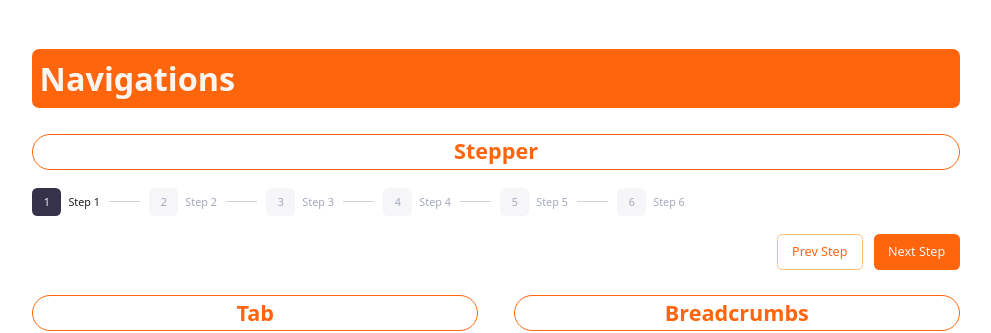
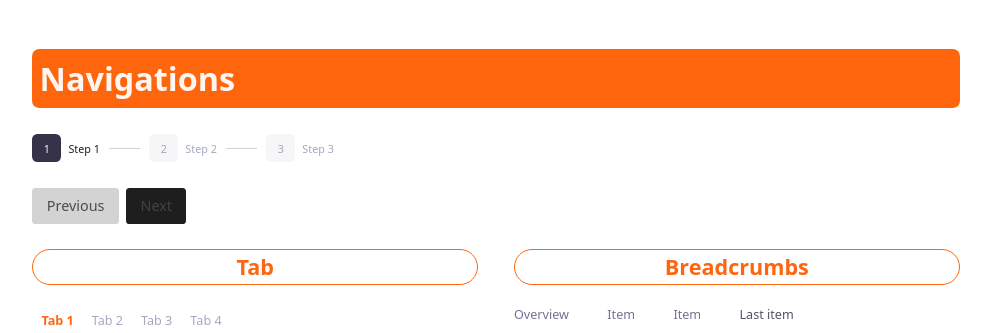
Before and after one commit to ramdanagussaputra/base-ui, a React (Vite) app: page /overview/styleguide in a window 1280 px wide. Shown: the part 5702-6035 px from the top of the page, without its empty margins (270-1261 px from the left). Built offline with nearby package versions, Linux system fonts and the light colour scheme; some icons are missing.

Commit message:
refactor(Stepper): update context and provider structure for improved flexibility

```diff
--- a/lib/components/stepper/context/useStepperContext.tsx
+++ b/lib/components/stepper/context/useStepperContext.tsx
@@ -1,58 +1,37 @@
-import useQueryParams from "#/hook/useQueryParams";
 import { createContext, useContext } from "react";
 
 type StepperContext = {
   currentStep: number;
   setStep: (step: number) => void;
-  nextStep: () => void;
-  prevStep: () => void;
+  nextStep?: () => void;
+  prevStep?: () => void;
 };
 
-export const stepperContext = createContext<StepperContext | undefined>({
-  currentStep: 1,
-  setStep: () => {},
-  nextStep: () => {},
-  prevStep: () => {},
-});
+const stepperContext = createContext<StepperContext | undefined>(undefined);
 
 export function useStepperContext() {
   const context = useContext(stepperContext);
-
   if (!context) {
     throw new Error("useStepperContext must be used within a StepperProvider");
   }
-
   return context;
 }
 
 interface StepperProviderProps {
   children: React.ReactNode;
+  currentStep: number;
+  setStep: (step: number) => void;
+  nextStep?: () => void;
+  prevStep?: () => void;
 }
 
-export function StepperProvider({ children }: Readonly<StepperProviderProps>) {
-  const [searchParams, setSearchParams] = useQueryParams();
-
-  const currentStep = searchParams.get("step")
-    ? Number(searchParams.get("step"))
-    : 0;
-
-  function setStep(step: number) {
-    searchParams.set("step", String(step));
-    setSearchParams();
-  }
-
-  function nextStep() {
-    if (currentStep <= 6) {
-      setStep(currentStep + 1);
-    }
-  }
-
-  function prevStep() {
-    if (currentStep > 1) {
-      setStep(currentStep - 1);
-    }
-  }
-
+export function StepperProvider({
+  children,
+  currentStep,
+  setStep,
+  nextStep,
+  prevStep,
+}: Readonly<StepperProviderProps>) {
   return (
     <stepperContext.Provider
       value={{
--- a/src/component/styleguide/navigations/Navigations.tsx
+++ b/src/component/styleguide/navigations/Navigations.tsx
@@ -1,15 +1,46 @@
+import { useState } from "react";
+import { StepperProvider } from "#/components/stepper/context/useStepperContext";
+
 import StyleguideGroup from "@/component/styleguide/StyleguideGroup";
 import StyleguideTitle from "@/component/styleguide/StyleguideTitle";
-import Stepper from "@/component/styleguide/navigations/stepper/Stepper";
+import { Stepper } from "#/components/stepper/Stepper";
 import Tabs from "@/component/styleguide/navigations/tabs/Tabs";
 import Breadcrumbs from "@/component/styleguide/navigations/breadcrumbs/Breadcrumbs";
 
 function Navigation() {
+  const [currentStep, setStep] = useState(1);
+  const labels = ["Step 1", "Step 2", "Step 3"]; // Example labels
+
   return (
     <StyleguideGroup>
       <StyleguideTitle>Navigations</StyleguideTitle>
 
-      <Stepper />
+      <StepperProvider
+        currentStep={currentStep}
+        setStep={setStep}
+        nextStep={() => setStep(currentStep + 1)}
+        prevStep={() => setStep(currentStep - 1)}
+      >
+        <Stepper labels={labels} />
+        <div className="mt-4 flex gap-2">
+          <button
+            type="button"
+            className="rounded bg-neutral-200 px-4 py-2"
+            onClick={() => setStep(currentStep - 1)}
+            disabled={currentStep <= 1}
+          >
+            Previous
+          </button>
+          <button
+            type="button"
+            className="rounded bg-neutral-950 px-4 py-2 text-white"
+            onClick={() => setStep(currentStep + 1)}
+            disabled={currentStep >= labels.length}
+          >
+            Next
+          </button>
+        </div>
+      </StepperProvider>
 
       <div className="grid grid-cols-2 gap-10">
         <Tabs />
```
